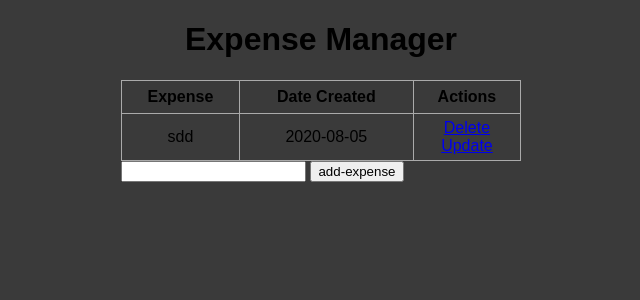
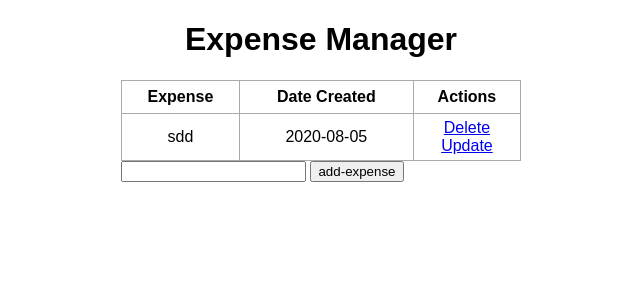
Before and after one commit to zavant/expense_tracker, a Flask app: page / in a window 1280 px wide. Shown: the top 300 px of the page, without its empty margins (319-959 px from the left). Run offline with Flask 2, Linux system fonts and the light colour scheme; data comes from the database, SQL or seed files in the repository.

Commit message:
edited CSS

```diff
--- a/static/main.css
+++ b/static/main.css
@@ -10,7 +10,6 @@ body {
     display: grid;
     justify-items: center;
     align-items: center;
-    background-color: #3a3a3a;
   }
 
 
```
